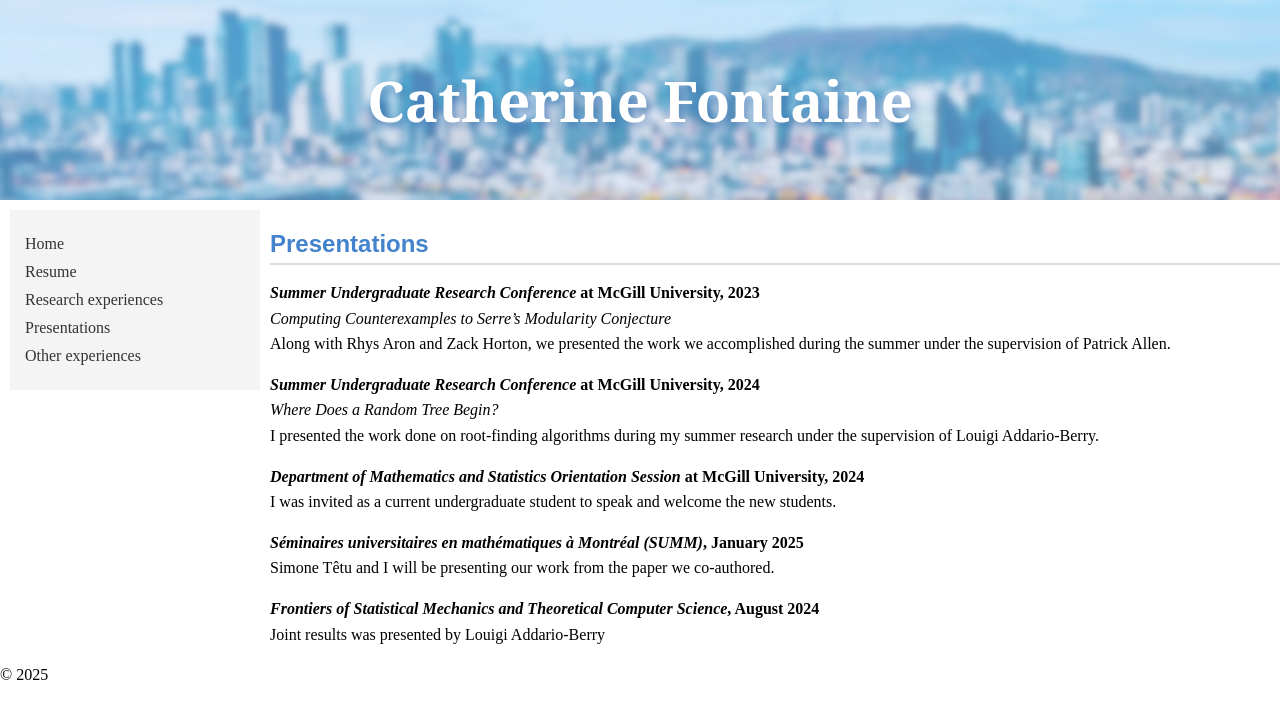
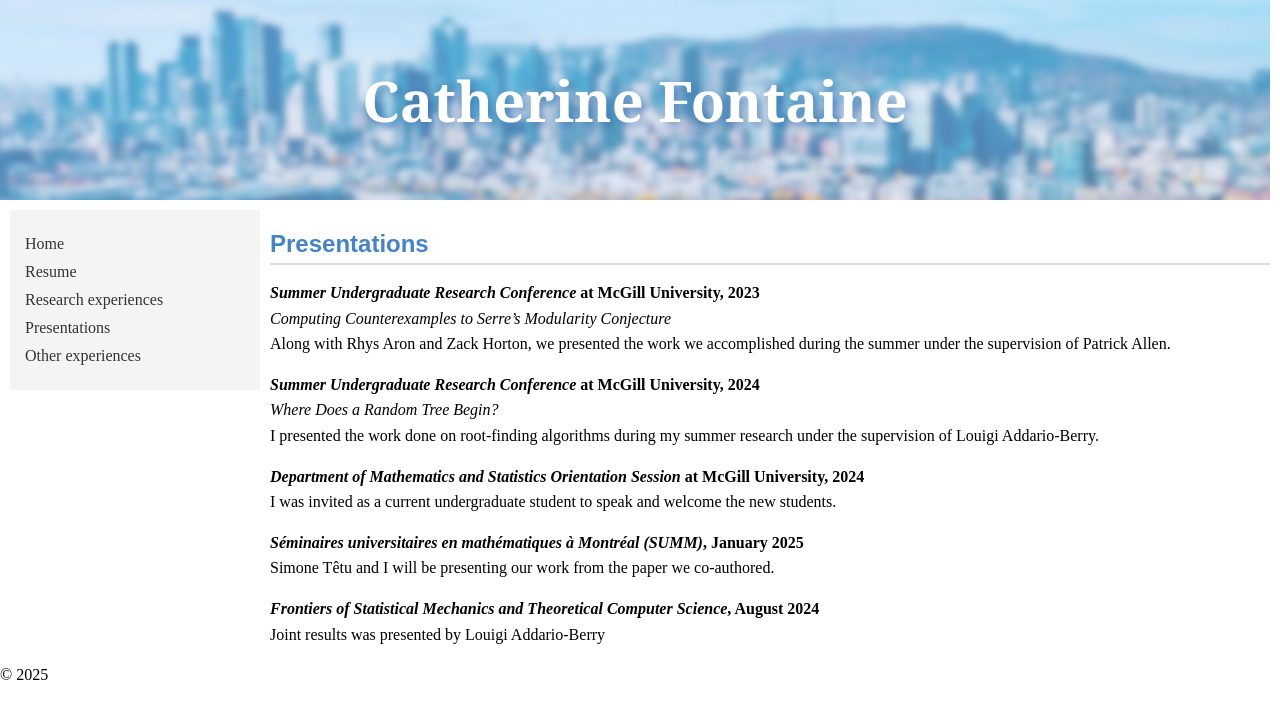
Before and after one commit to CatherineFontaine/CatherineFontaine.github.io, a Jekyll site: the page built from presentations.md, in a window 1280 px wide. Shown: the top 719 px of the page. Built offline with Jekyll 4.4.1, drawn with Linux system fonts in a browser that asks for light colours.

Commit message:
Update style.css

```diff
--- a/assets/css/style.css
+++ b/assets/css/style.css
@@ -3,6 +3,11 @@
   margin: 0;
   padding: 0;
   box-sizing: border-box;
+}
+@media (min-width: 768px) {
+  body {
+    margin-right: 10px; /* Apply a 10px margin to the right */
+  }
 }
 
 h1 {
@@ -225,16 +230,17 @@
 
   /* Adjust content width */
   .content {
-    margin: 20px 2%;
+    margin: 20px auto; /* Center the content */
     padding: 20px;
-    width: 90%;
+    max-width: calc(100% - 10px); /* Ensure max margin of 5px on each side */
+    width: 90%; /* Default width for smaller screens */
   }
 
-  /* Make right block full width */
   .right-block {
-    width: 90%;
-    margin: 10px auto;
+    margin: 10px auto; /* Center the right block */
     padding: 20px;
+    max-width: calc(100% - 10px); /* Ensure max margin of 5px on each side */
+    width: 90%; /* Default width for smaller screens */
     box-shadow: 0 2px 4px rgba(0, 0, 0, 0.1);
     background-color: #fff;
   }
```
